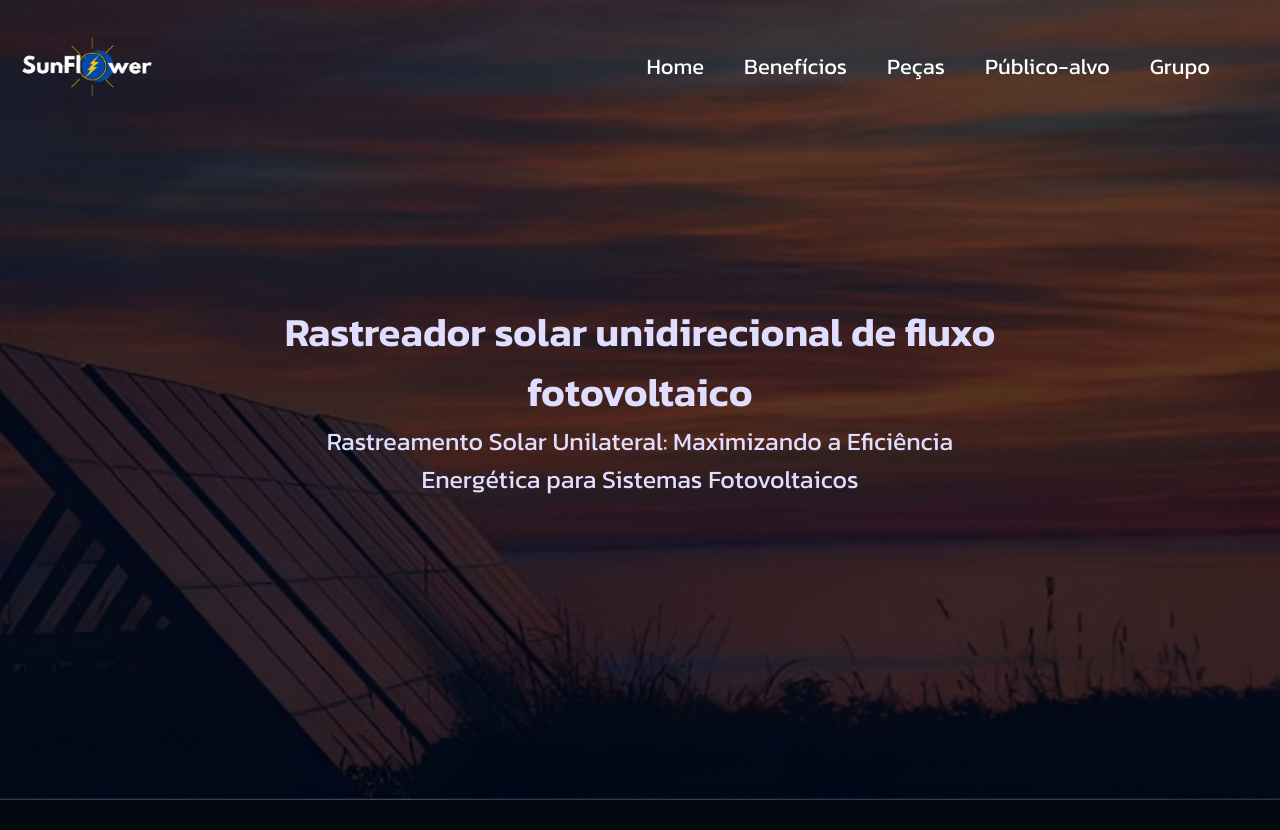
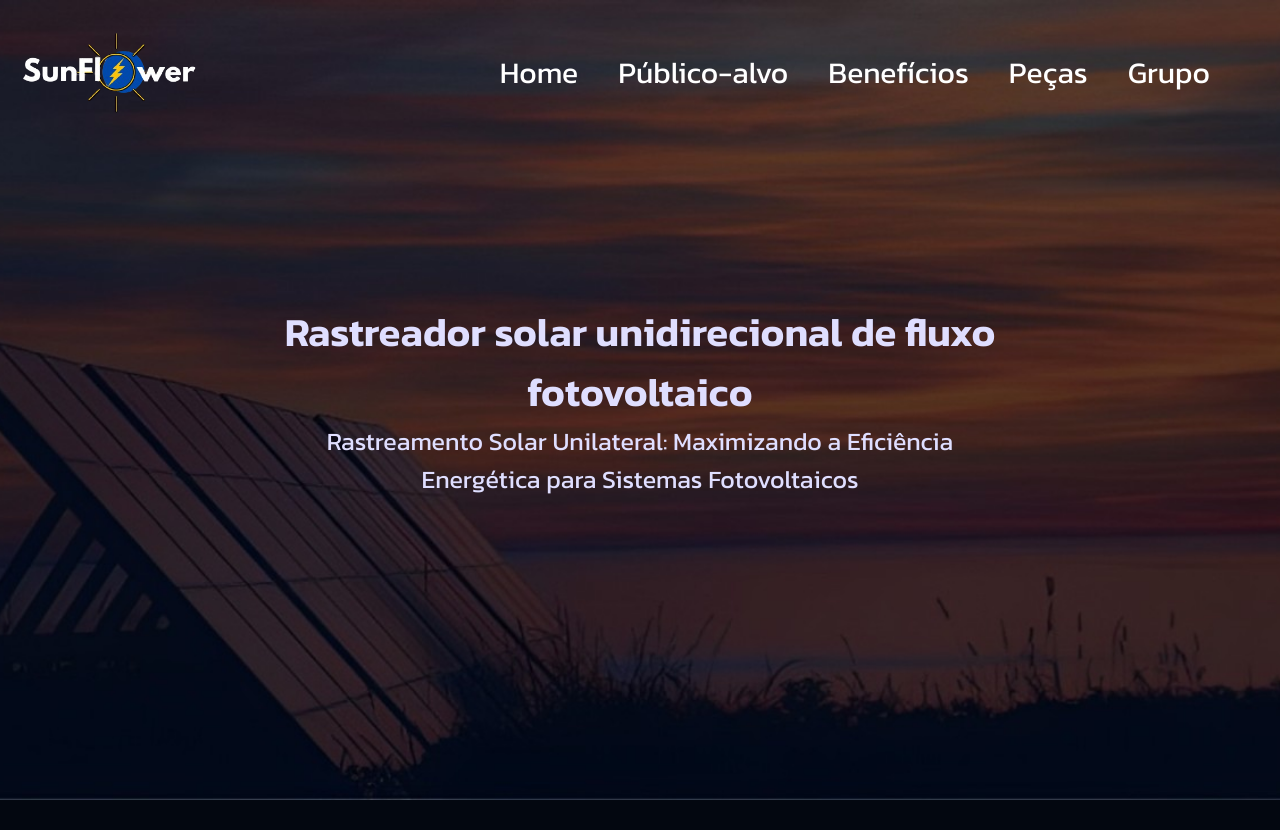
Before and after one commit to Jonatas527/SunFlower2.0---Copia, a React (Vite) app: page / in a window 1280 px wide. Built offline with nearby package versions, Linux system fonts and the light colour scheme.

Commit message:
finalizando pag 1

```diff
--- a/index.html
+++ b/index.html
@@ -3,7 +3,7 @@
 
 <head>
   <meta charset="UTF-8" />
-  <link rel="shortcut icon" href="./public/img/favicon-32x32.png" type="image/x-icon">
+  <link rel="shortcut icon" href="/img/favicon-32x32.png" type="image/x-icon">
   <link rel="preconnect" href="https://fonts.googleapis.com">
   <link rel="preconnect" href="https://fonts.gstatic.com" crossorigin>
   <link href="https://fonts.googleapis.com/css2?family=Kanit:wght@400;500;600&display=swap" rel="stylesheet">
--- a/src/pages/Home.jsx
+++ b/src/pages/Home.jsx
@@ -12,22 +12,20 @@ export function Home() {
         <nav>
           <img src={logoImg} className="logo" alt="Logo da SunFlower" />
           <ul>
-            <li>Home</li>
-            <li>Benefícios</li>
-            <li>Peças</li>
-            <li>Público-alvo</li>
-            <li>Grupo</li>
+           <a href="#"> <li>Home</li></a>
+           <a href="#"> <li> Público-alvo</li></a>
+            <a href="#"><li> Benefícios</li></a>
+            <a href=""><li>Peças</li></a>
+            <a href="#"><li>Grupo</li></a>
           </ul>
         </nav>
       </header>
       <div className="home" style={{backgroundImage: `url(${fundo})`}}>
-
         <h1>Rastreador solar unidirecional de fluxo fotovoltaico</h1>
         <p>Rastreamento Solar Unilateral: Maximizando a Eficiência Energética para Sistemas Fotovoltaicos</p>
+      </div>
+    </HeaderHome>
 
-      </div>
-
-    </HeaderHome>
 
   )
 }
--- a/src/styles/Home.styles.js
+++ b/src/styles/Home.styles.js
@@ -22,7 +22,7 @@ export const HeaderHome = styled.div`
     li {
         color: #ffff;
         margin: 0 20px;
-        font-size: 22px;
+        font-size: 30px;
         cursor: pointer;
         transition: color 0.3 ease;
     }
@@ -31,7 +31,7 @@ export const HeaderHome = styled.div`
     }
     .logo{
         padding: 0;
-        height: 60px;
+        height: 80px;
         width: auto;
     }
     .home {
@@ -62,6 +62,10 @@ export const HeaderHome = styled.div`
         max-width:700px;
     }
 
-
+    a {
+        text-decoration: none;
+    }
 
 `
+export const content = styled.div`
+`
--- a/src/styles/global.js
+++ b/src/styles/global.js
@@ -20,4 +20,5 @@ export const GlobalStyle = createGlobalStyle`
 
 
 
+
 `
```
Also changed, not shown: .gitpod.yml (added).
